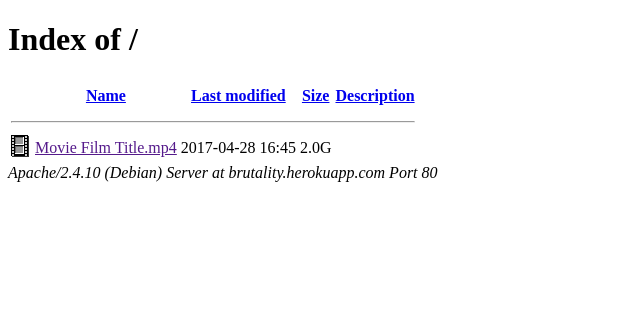
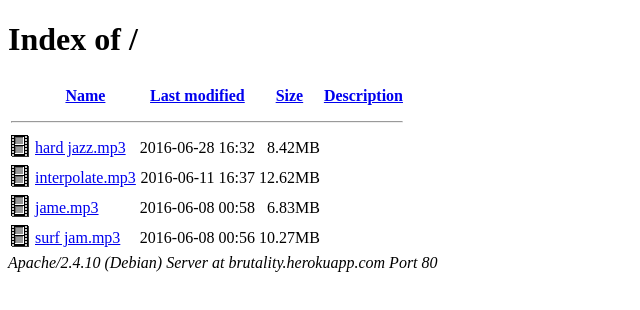
Before and after one commit to danrector/openRepoMixtape, a React (Create React App) app: page / in a window 1280 px wide. Shown: the top 310 px of the page, without its empty margins (0-640 px from the left). Built offline with nearby package versions, Linux system fonts and the light colour scheme.

Commit message:
added working links

```diff
--- a/src/App.js
+++ b/src/App.js
@@ -58,16 +58,64 @@ class App extends Component {
                 <img src={movie} alt="[VID]" />
               </td>
               <td>
-                <a href="">Movie Film Title.mp4</a>
+                <a href="https://www.dropbox.com/s/6lix6i65sl0o1ih/hard%20jazz.mp3?dl=0">hard jazz.mp3</a>
               </td>
-              <td style={alignRight}>2017-04-28 16:45  </td>
-              <td style={alignRight}>2.0G</td>
+              <td style={alignRight}>2016-06-28 16:32  </td>
+              <td style={alignRight}>8.42MB</td>
               <td>&nbsp;</td>
             </tr>
+
+            {
+              /* second entry */
+            }
+            <tr>
+              <td style={vAlignTop}>
+                <img src={movie} alt="[VID]" />
+              </td>
+              <td>
+                <a href="https://www.dropbox.com/s/oqdsenlle5rowsf/interpolate.mp3?dl=0">interpolate.mp3</a>
+              </td>
+              <td style={alignRight}>2016-06-11 16:37  </td>
+              <td style={alignRight}>12.62MB</td>
+              <td>&nbsp;</td>
+            </tr>
+
+            {
+              /* third entry */
+            }
+            <tr>
+              <td style={vAlignTop}>
+                <img src={movie} alt="[VID]" />
+              </td>
+              <td>
+                <a href="https://www.dropbox.com/s/dxk3n9sya4ee2jh/jame.mp3?dl=0">jame.mp3</a>
+              </td>
+              <td style={alignRight}>2016-06-08 00:58  </td>
+              <td style={alignRight}>6.83MB</td>
+              <td>&nbsp;</td>
+            </tr>
+
+            {
+              /* fourth entry */
+            }
+            <tr>
+              <td style={vAlignTop}>
+                <img src={movie} alt="[VID]" />
+              </td>
+              <td>
+                <a href="https://www.dropbox.com/s/327lvezrsvoev3z/surf%20jam.mp3?dl=0">surf jam.mp3</a>
+              </td>
+              <td style={alignRight}>2016-06-08 00:56  </td>
+              <td style={alignRight}>10.27MB</td>
+              <td>&nbsp;</td>
+            </tr>
+
           </tbody>
         </table>
         <address>Apache/2.4.10 (Debian) Server at brutality.herokuapp.com Port 80</address>
       </div>
+
+
 
     );
   }
```
